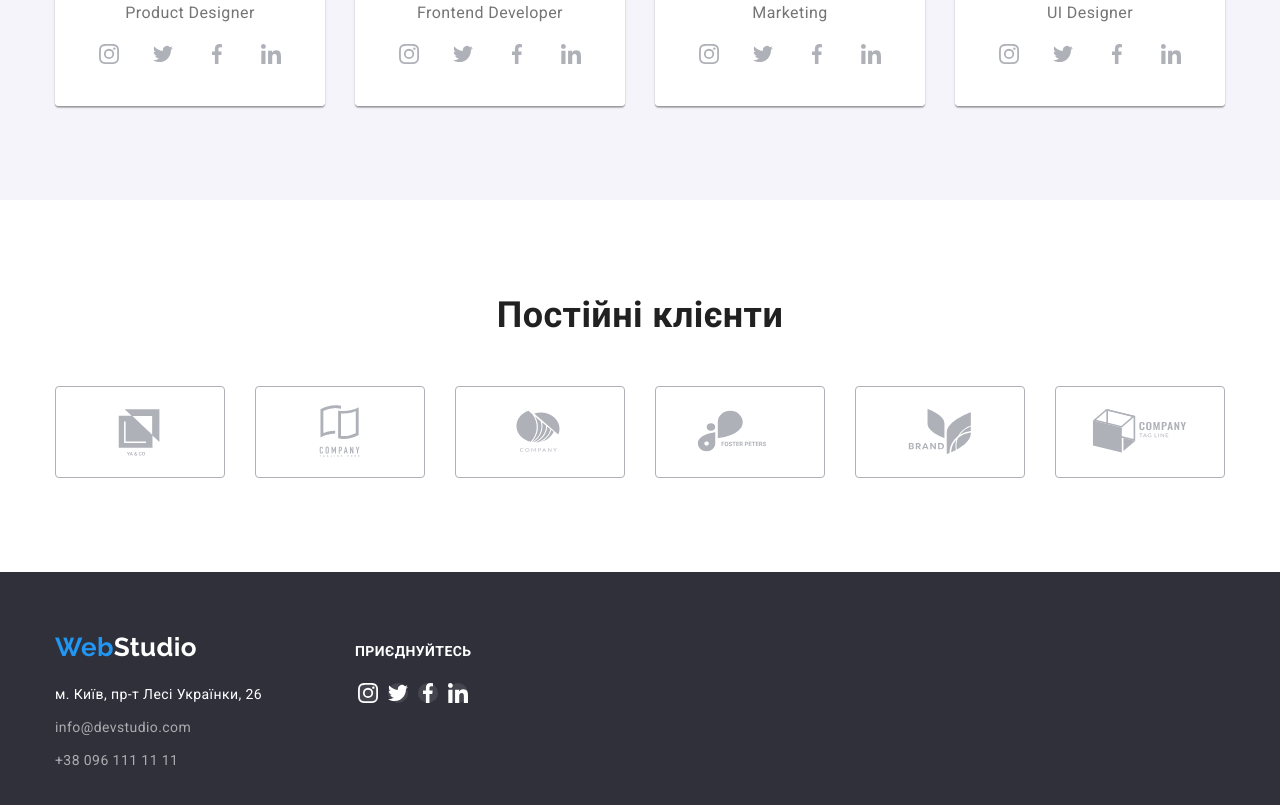
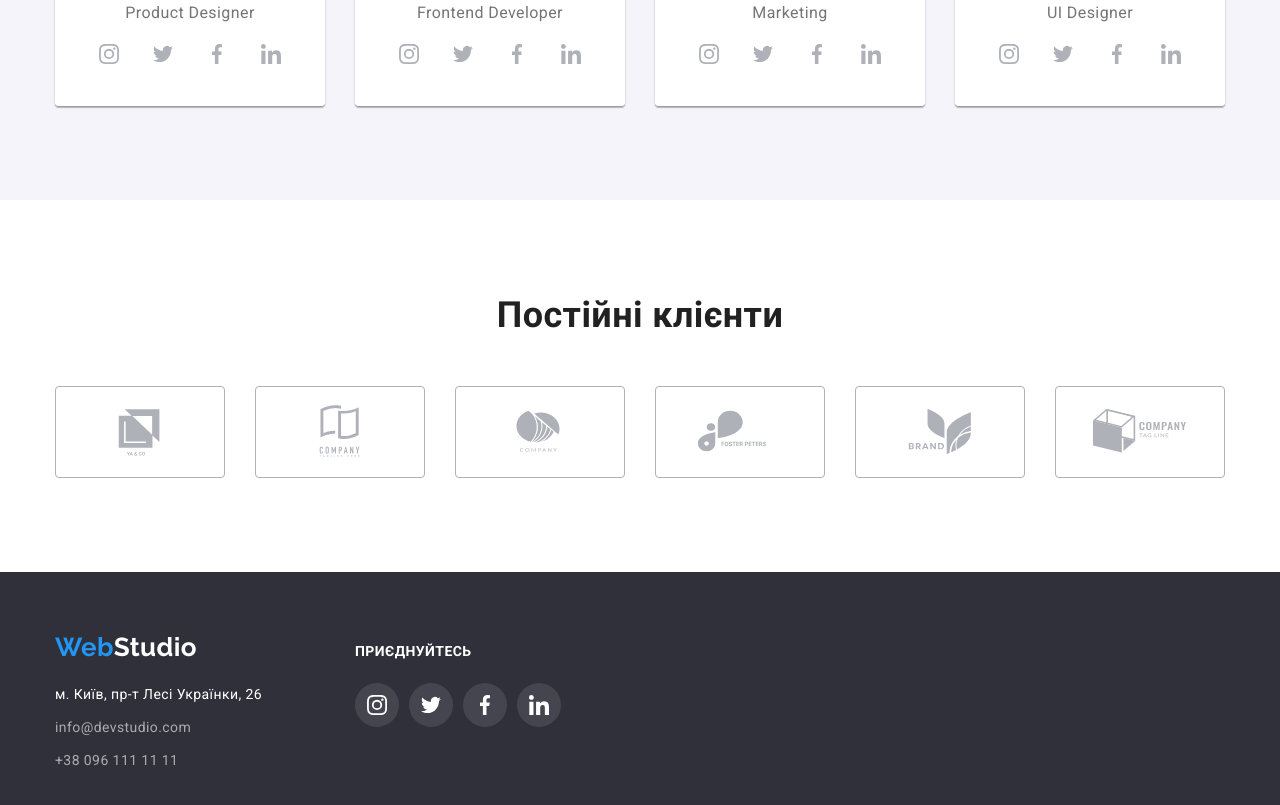
Before and after one commit to Romanienkova/goit-markup-hw-05, a plain HTML site: page index.html in a window 1280 px wide. Shown: the part 2098-2903 px from the top of the page. Drawn offline with nearby package versions, Linux system fonts and the light colour scheme; files whose address does not match are found by name.

Commit message:
Update index.html

```diff
--- a/index.html
+++ b/index.html
@@ -676,7 +676,7 @@
             <div class="footer-block">
                <h2 class="footer-title">Приєднуйтесь</h2>
                <ul class="social-list">
-                  <li>
+                  <li class="social-item">
                      <a
                         class="social-link"
                         href=""
@@ -691,7 +691,7 @@
                         </svg>
                      </a>
                   </li>
-                  <li>
+                  <li class="social-item">
                      <a
                         class="social-link"
                         href=""
@@ -706,7 +706,7 @@
                         </svg>
                      </a>
                   </li>
-                  <li>
+                  <li class="social-item">
                      <a
                         class="social-link"
                         href=""
@@ -721,7 +721,7 @@
                         </svg>
                      </a>
                   </li>
-                  <li>
+                  <li class="social-item">
                      <a
                         class="social-link"
                         href=""
```
